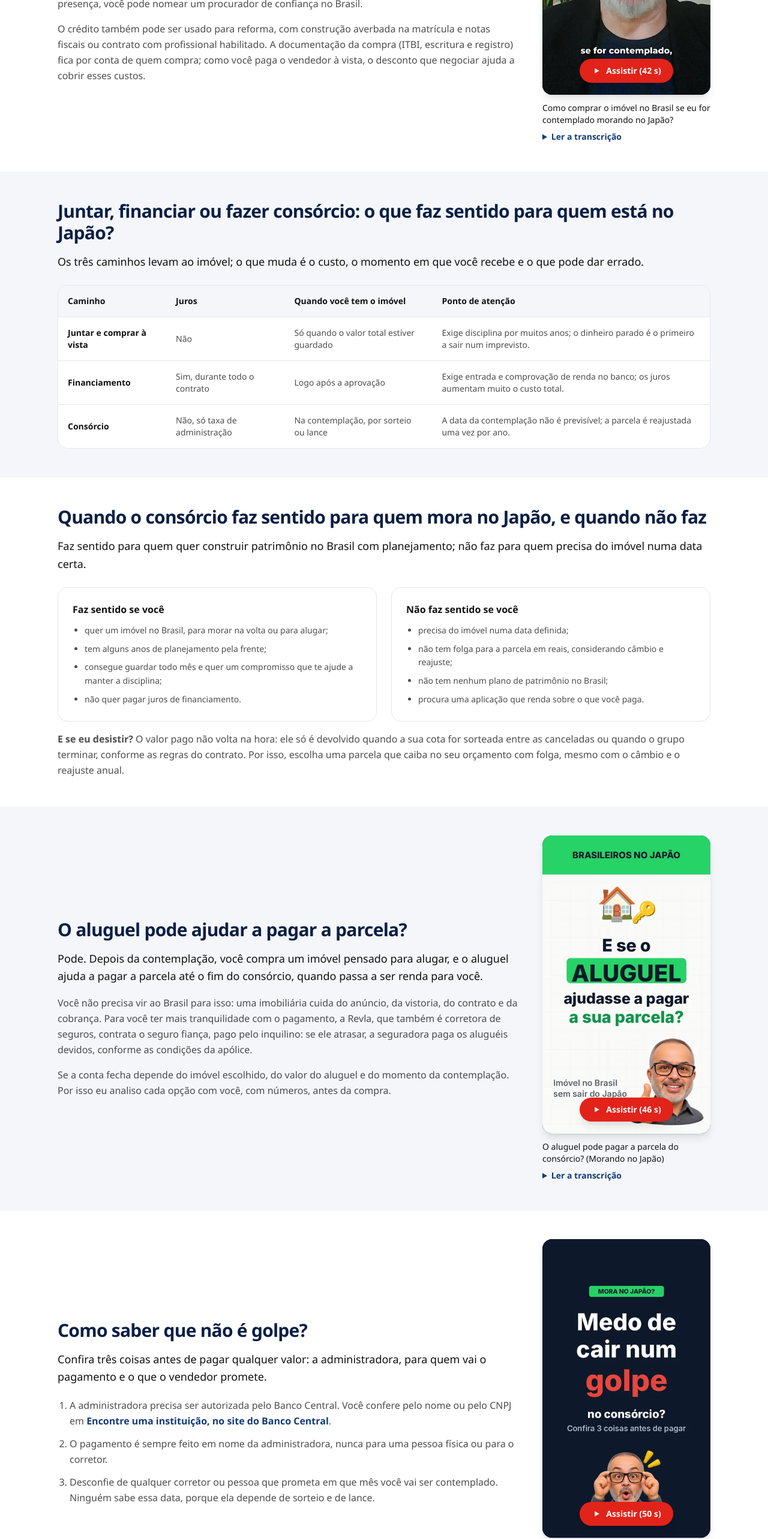
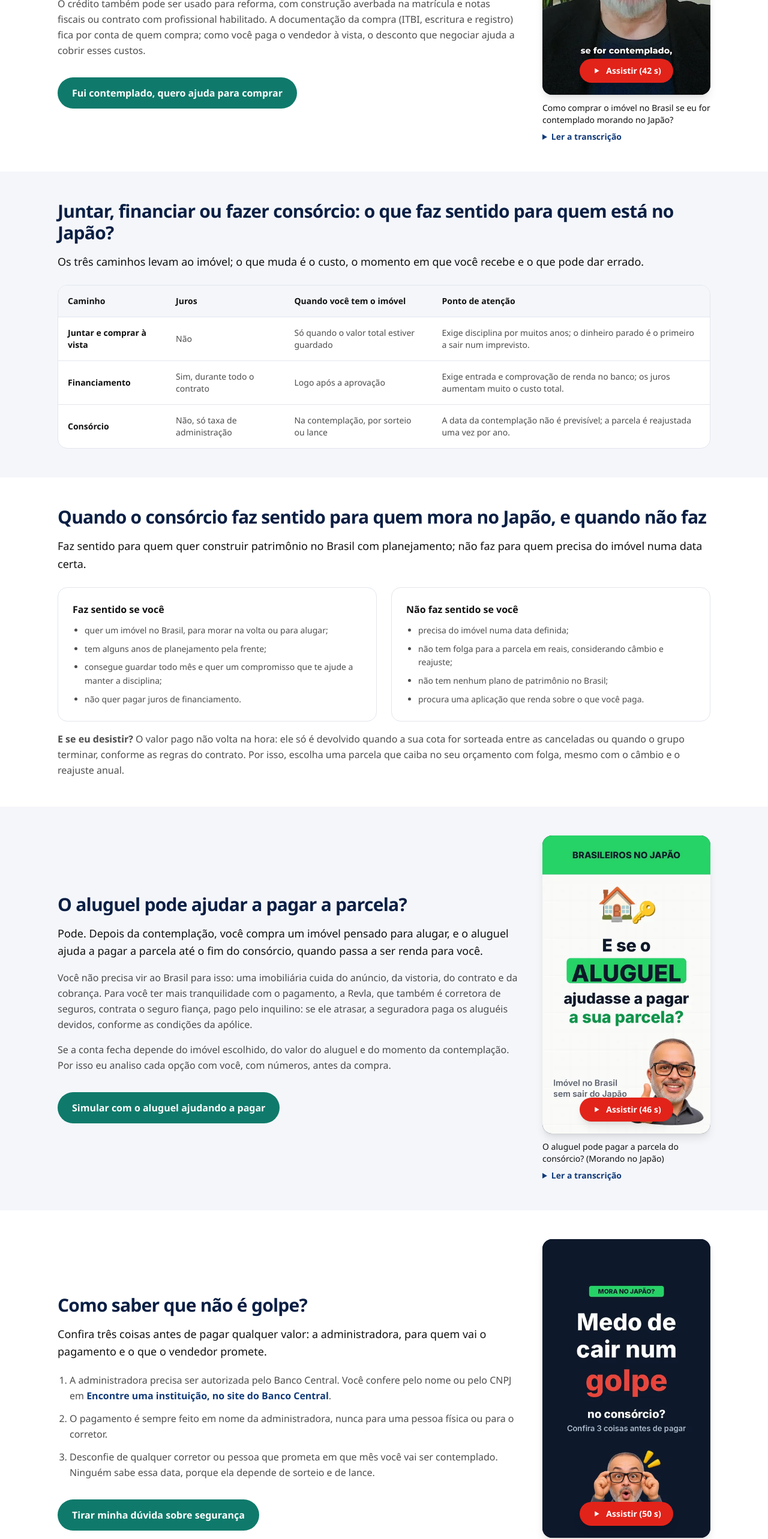
Before and after one commit to reinaldomasullo/revla-site, a Next.js app: page /consorcios/brasileiros-no-japao in a window 1280 px wide. Shown: the part 5680-8246 px from the top of the page at 60% size. Built offline with nearby package versions, Linux system fonts and the light colour scheme.

Commit message:
Pagina do Japao: adiciona CTA do WhatsApp nos 3 blocos de video que estavam sem botao (contemplado, aluguel, golpe)

```diff
--- a/src/app/consorcios/brasileiros-no-japao/page.tsx
+++ b/src/app/consorcios/brasileiros-no-japao/page.tsx
@@ -762,6 +762,7 @@ export default function BrasileirosNoJapaoPage() {
             contrato com profissional habilitado. A documentação da compra (ITBI, escritura e registro) fica por conta
             de quem compra; como você paga o vendedor à vista, o desconto que negociar ajuda a cobrir esses custos.
           </p>
+          <SectionCTA label="Fui contemplado, quero ajuda para comprar" />
           </div>
           <VideoCurto
             youtubeId={videoContemplado.youtubeId}
@@ -869,6 +870,7 @@ export default function BrasileirosNoJapaoPage() {
             Se a conta fecha depende do imóvel escolhido, do valor do aluguel e do momento da contemplação. Por isso eu
             analiso cada opção com você, com números, antes da compra.
           </p>
+          <SectionCTA label="Simular com o aluguel ajudando a pagar" />
           </div>
           <VideoCurto
             youtubeId={videoAluguel.youtubeId}
@@ -911,6 +913,7 @@ export default function BrasileirosNoJapaoPage() {
               essa data, porque ela depende de sorteio e de lance.
             </li>
           </ol>
+          <SectionCTA label="Tirar minha dúvida sobre segurança" />
           </div>
           <VideoCurto
             youtubeId={videoGolpe.youtubeId}
```
